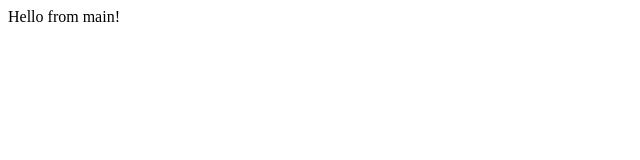
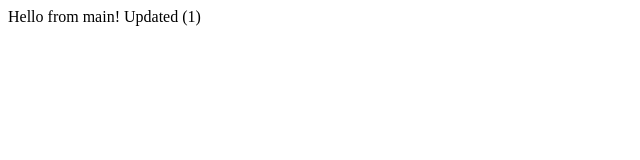
Before and after one commit to syncratio/publish-test, a plain HTML site: page index.html in a window 1280 px wide. Shown: the whole page, without its empty margins (0-640 px from the left). Drawn offline with Linux system fonts and the light colour scheme.

Commit message:
update main

```diff
--- a/index.html
+++ b/index.html
@@ -6,6 +6,6 @@
     <title>Document</title>
 </head>
 <body>
-    Hello from main!
+    Hello from main! Updated (1)
 </body>
 </html>
```
